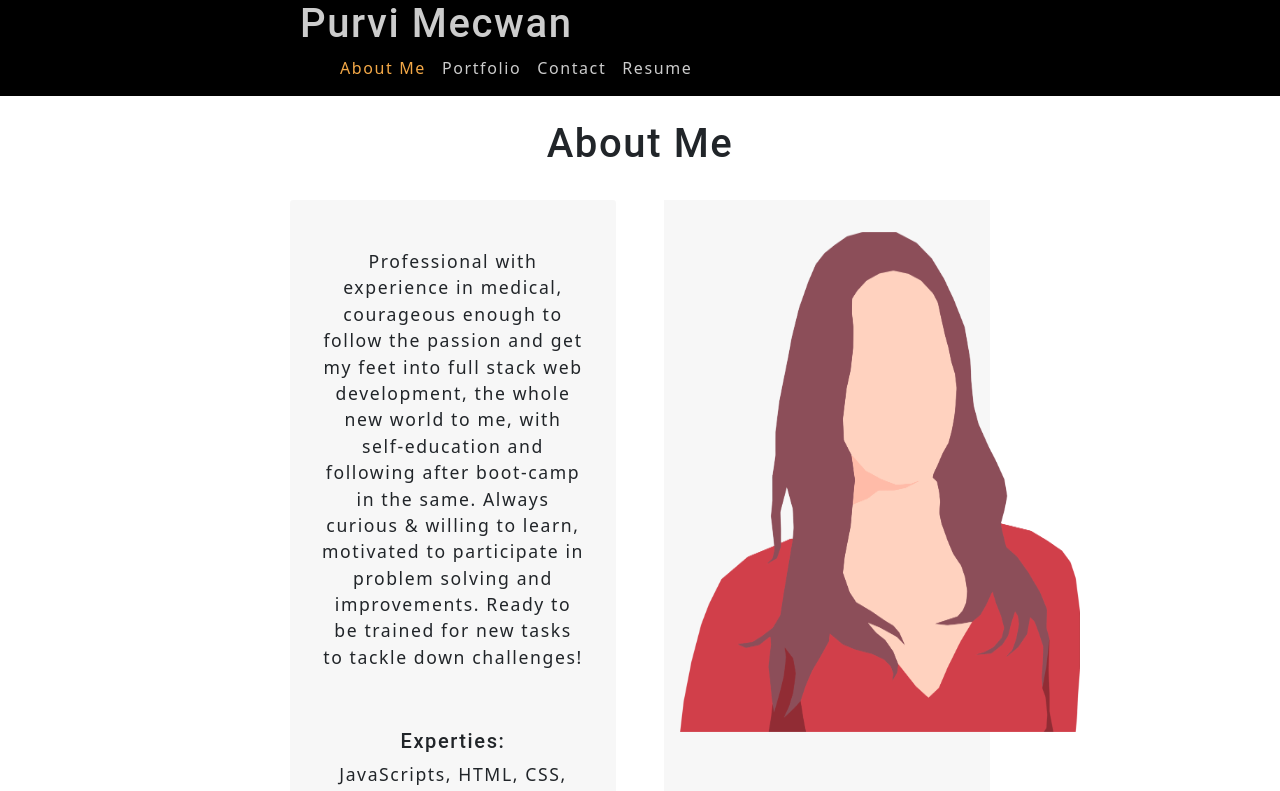
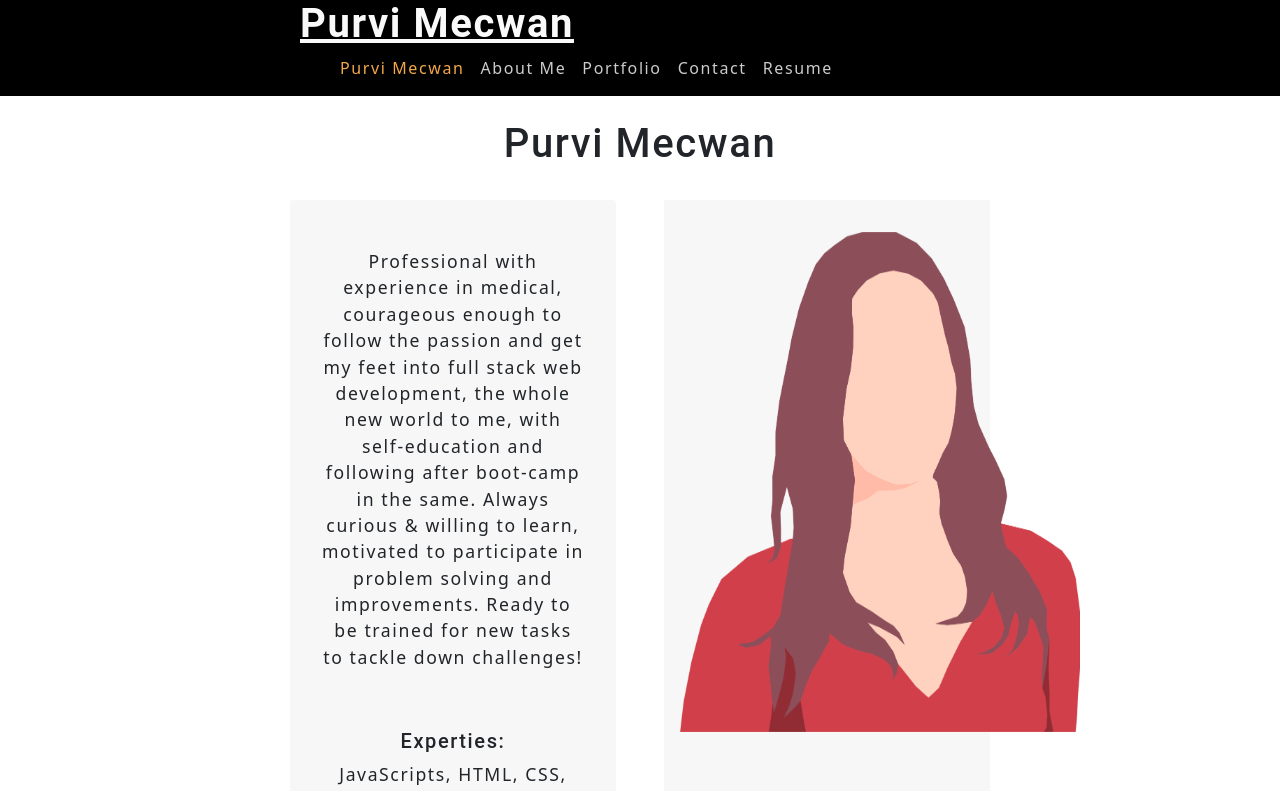
Before and after one commit to PurviMec/portfolio, a React (Create React App) app: page / in a window 1280 px wide. Shown: the top 791 px of the page. Built offline with nearby package versions, Linux system fonts and the light colour scheme.

Commit message:
edit links

```diff
--- a/src/App.js
+++ b/src/App.js
@@ -11,6 +11,10 @@ import AboutMe from "./components/AboutMe"
 
 function App() {
     const [navLinks] = useState ([
+        {
+            name: "Purvi Mecwan",
+            description: <AboutMe></AboutMe>
+        },
         {
             name: "About Me",
             description: <AboutMe></AboutMe>
--- a/src/components/Nav/index.js
+++ b/src/components/Nav/index.js
@@ -17,7 +17,7 @@ function Nav (props) {
 
         <header>
             <nav>
-                <h1 id="header" className="header links">Purvi Mecwan</h1>
+                <h1 id="header" className="header links"> <a href="/">Purvi Mecwan</a> </h1>
                 <ul className="flex-row links">
                     {navLinks.map ((navLink) => (
                         <li className={` mx-2 ${
```
